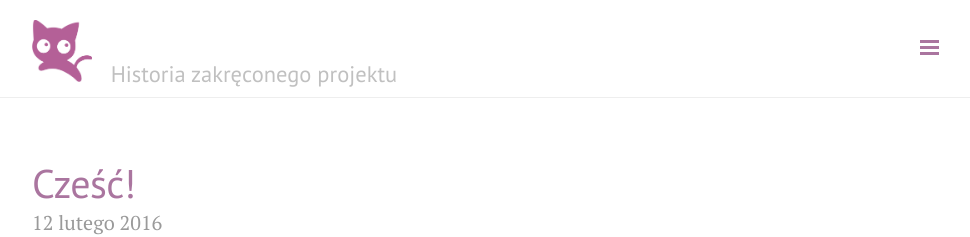
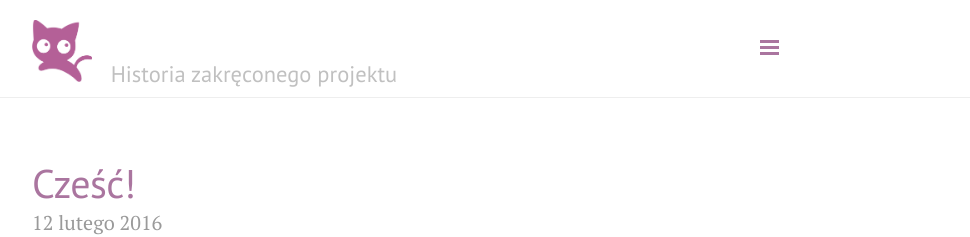
Before and after one commit to pumiko/pumiko.github.io, a Jekyll site: the page built from index.html, in a window 1280 px wide. Shown: the top 237 px of the page, without its empty margins (248-1218 px from the left). Built offline with Jekyll 4.4.1, drawn with Linux system fonts in a browser that asks for light colours; nearby versions of some CDN libraries; the list of posts is cut into pages by our own code.

Commit message:
zmiana pozycji menu bocznego

```diff
--- a/public/css/lanyon.css
+++ b/public/css/lanyon.css
@@ -489,7 +489,7 @@ a.pagination-item:hover {
 }
 .layout-reverse .sidebar-toggle {
   left: auto;
-  right: 4rem;
+  right: 12rem;
 }
 
 .layout-reverse #sidebar-checkbox:checked ~ .sidebar,
```
